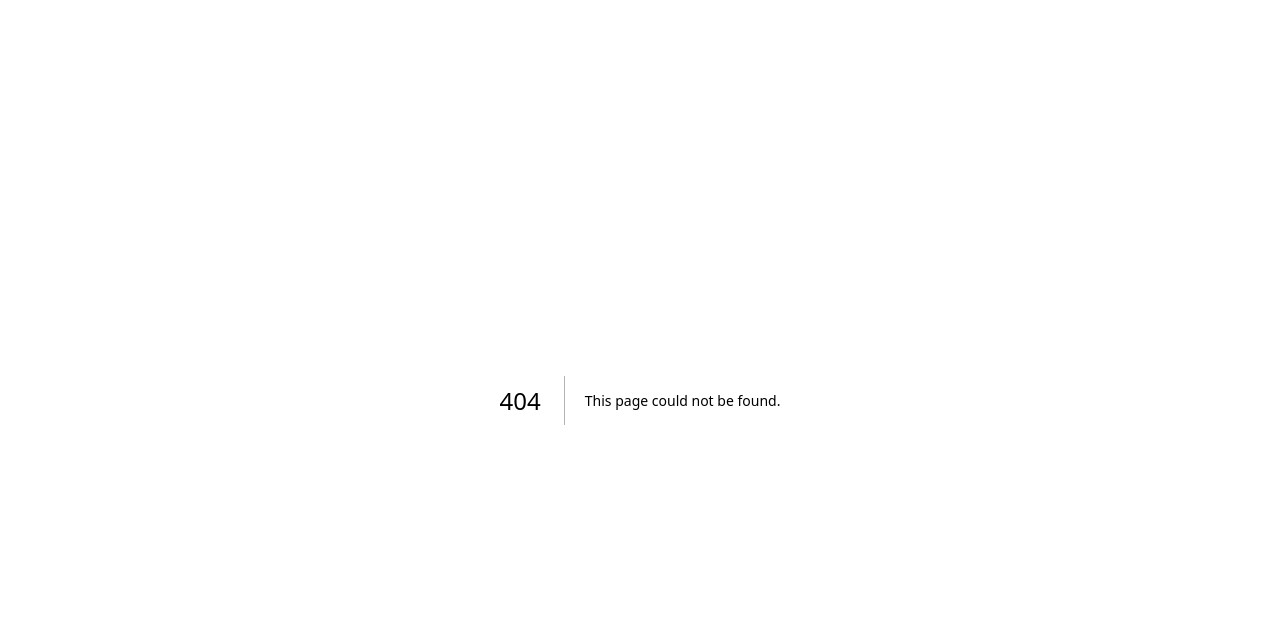
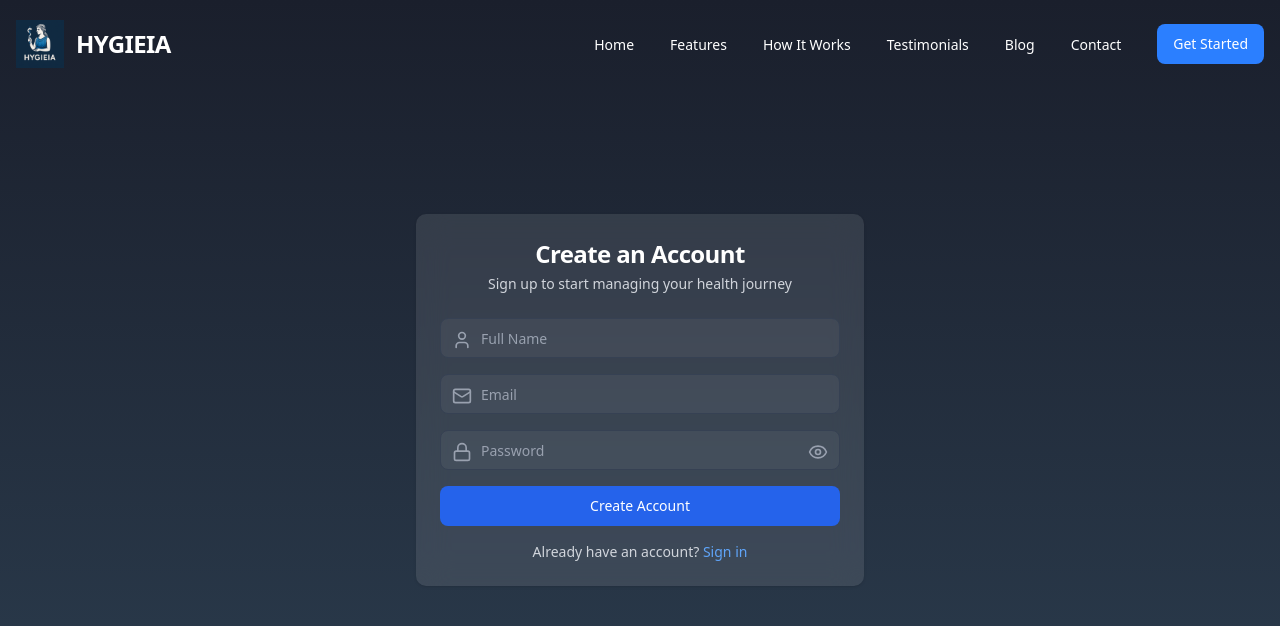
Before and after one commit to abdulmoiz248/Softec-25, a Next.js app in the folder frontend/: page /patient/signup in a window 1280 px wide. Before the commit this address had no page. Shown: the top 626 px of the page. Built offline with nearby package versions, Linux system fonts and the light colour scheme.

Commit message:
added signup page for patient

```diff
--- /dev/null
+++ b/frontend/src/app/patient/signup/page.tsx
@@ -0,0 +1,108 @@
+'use client'
+import React, { useState } from 'react';
+
+
+import { Button } from "@/components/ui/button";
+import { Input } from "@/components/ui/input";
+import { Card, CardContent, CardHeader, CardTitle } from "@/components/ui/card";
+import { Eye, EyeOff, Mail, Lock, User } from "lucide-react";
+import { useRouter } from 'next/navigation';
+import Link from "next/link";
+import Navbar from '@/components/layouts/navbar';
+
+const Signup = () => {
+  const [showPassword, setShowPassword] = useState(false);
+  const [name, setName] = useState('');
+  const [email, setEmail] = useState('');
+  const [password, setPassword] = useState('');
+  const router=useRouter();
+  const handleSubmit = (e: React.FormEvent) => {
+    e.preventDefault();
+    // TODO: Implement actual signup logic
+   //router.push('/patient/dashboard');
+  };
+
+  return (
+    <div className="min-h-screen flex items-center justify-center bg-gradient-to-b from-[#1A1F2C] to-[#2C3E50] p-4">
+       <Navbar/>
+      <Card className="w-full max-w-md bg-white/10 backdrop-blur-lg border-0 transform transition-all duration-500 hover:scale-[1.02] animate-fade-in">
+        <CardHeader className="space-y-1 text-center">
+          <CardTitle className="text-2xl font-bold tracking-tight text-white animate-slide-in-right">
+            Create an Account
+          </CardTitle>
+          <p className="text-sm text-gray-300 animate-slide-in-right delay-100">
+            Sign up to start managing your health journey
+          </p>
+        </CardHeader>
+        <CardContent>
+          <form onSubmit={handleSubmit} className="space-y-4">
+            <div className="space-y-2 animate-slide-in-right delay-200">
+              <div className="relative transform transition-all duration-300 hover:-translate-y-1">
+                <User className="absolute left-3 top-3 h-5 w-5 text-gray-400" />
+                <Input
+                  type="text"
+                  placeholder="Full Name"
+                  value={name}
+                  onChange={(e) => setName(e.target.value)}
+                  className="pl-10 bg-white/5 border-gray-700 text-white placeholder:text-gray-400 focus:ring-2 focus:ring-[#60a5fa] transition-all duration-300"
+                  required
+                />
+              </div>
+            </div>
+            <div className="space-y-2 animate-slide-in-right delay-300">
+              <div className="relative transform transition-all duration-300 hover:-translate-y-1">
+                <Mail className="absolute left-3 top-3 h-5 w-5 text-gray-400" />
+                <Input
+                  type="email"
+                  placeholder="Email"
+                  value={email}
+                  onChange={(e) => setEmail(e.target.value)}
+                  className="pl-10 bg-white/5 border-gray-700 text-white placeholder:text-gray-400 focus:ring-2 focus:ring-[#60a5fa] transition-all duration-300"
+                  required
+                />
+              </div>
+            </div>
+            <div className="space-y-2 animate-slide-in-right delay-400">
+              <div className="relative transform transition-all duration-300 hover:-translate-y-1">
+                <Lock className="absolute left-3 top-3 h-5 w-5 text-gray-400" />
+                <Input
+                  type={showPassword ? "text" : "password"}
+                  placeholder="Password"
+                  value={password}
+                  onChange={(e) => setPassword(e.target.value)}
+                  className="pl-10 pr-10 bg-white/5 border-gray-700 text-white placeholder:text-gray-400 focus:ring-2 focus:ring-[#60a5fa] transition-all duration-300"
+                  required
+                />
+                <button
+                  type="button"
+                  onClick={() => setShowPassword(!showPassword)}
+                  className="absolute right-3 top-3 text-gray-400 hover:text-gray-300 transition-colors duration-300"
+                >
+                  {showPassword ? (
+                    <EyeOff className="h-5 w-5" />
+                  ) : (
+                    <Eye className="h-5 w-5" />
+                  )}
+                </button>
+              </div>
+            </div>
+            <Button
+              type="submit"
+              className="w-full bg-[#2563eb] hover:bg-[#1d4ed8] text-white transform transition-all duration-300 hover:scale-[1.02] animate-slide-in-right delay-500"
+            >
+              Create Account
+            </Button>
+          </form>
+          <div className="mt-4 text-center text-sm text-gray-300 animate-slide-in-right delay-600">
+            Already have an account?{" "}
+            <Link href="/login" className="text-[#60a5fa] hover:text-[#93c5fd] transition-colors duration-300">
+              Sign in
+            </Link>
+          </div>
+        </CardContent>
+      </Card>
+    </div>
+  );
+};
+
+export default Signup;
```
